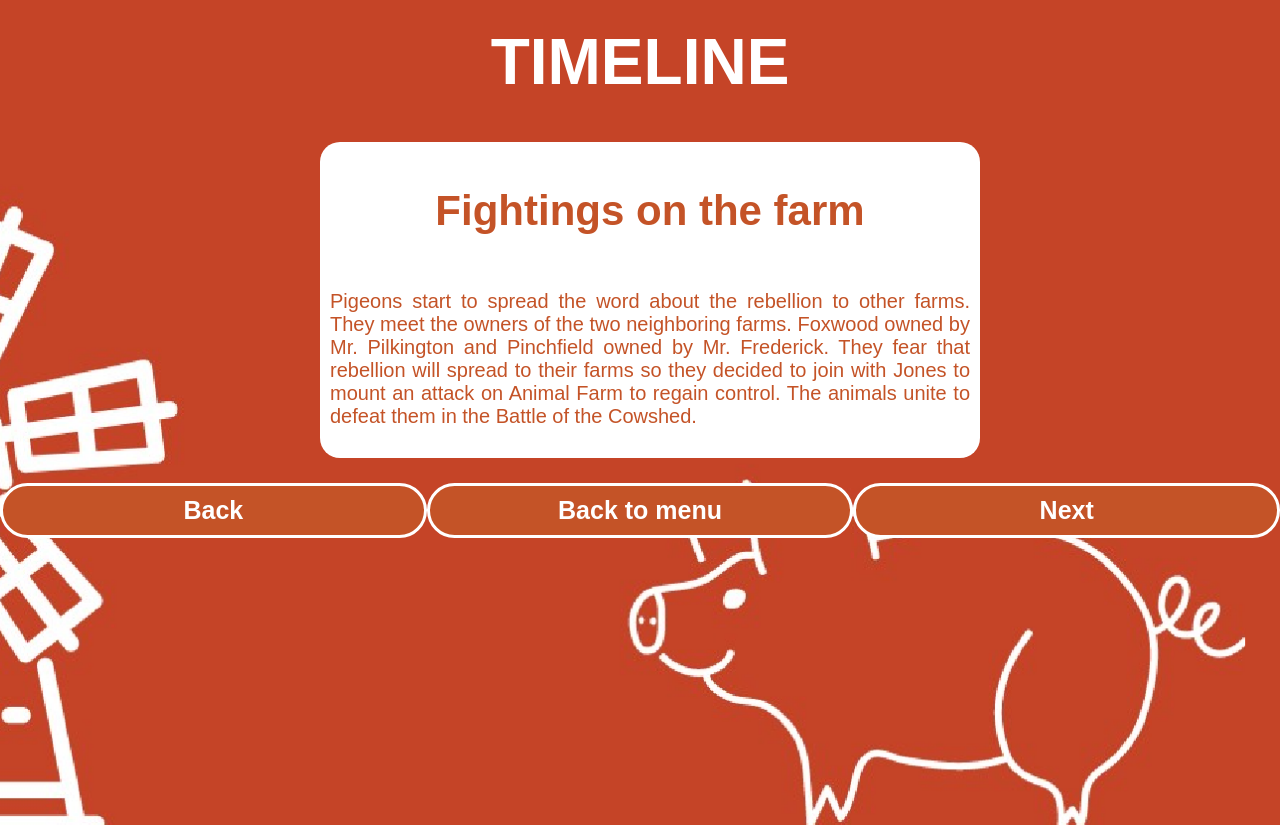
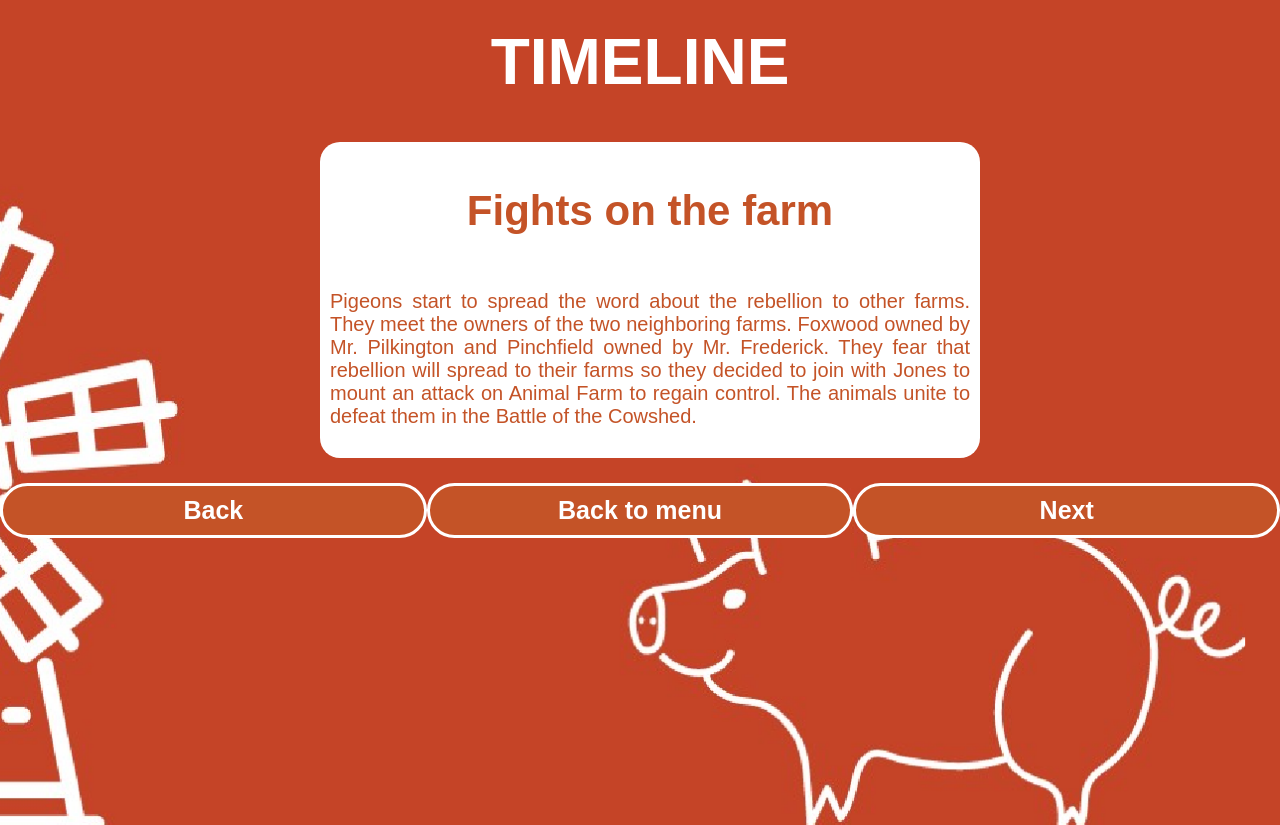
Before and after one commit to FeliCres7/Animal-Farm-Project, a plain HTML site: page timeline/5.html in a window 1280 px wide. Drawn offline with Linux system fonts and the light colour scheme.

Commit message:
Update 5.html

```diff
--- a/timeline/5.html
+++ b/timeline/5.html
@@ -12,7 +12,7 @@
 <body class="bodytimeline">
     <h1 class="characterh1">TIMELINE</h1>
     <div class="timelinediv">
-        <h2>Fightings on the farm</h2>
+        <h2>Fights on the farm</h2>
         <p>Pigeons start to spread the word about the rebellion to other farms. They meet the owners of the two neighboring farms. Foxwood owned by Mr. Pilkington and Pinchfield owned by Mr. Frederick. They fear that rebellion will spread to their farms so they decided to join with Jones to mount an attack on Animal Farm to regain control.
             The animals unite to defeat them in the Battle of the Cowshed.
             </p>
```
